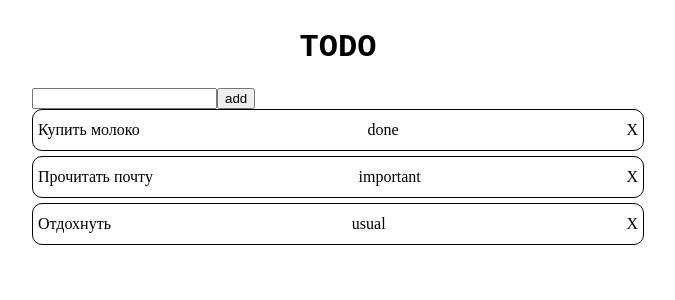
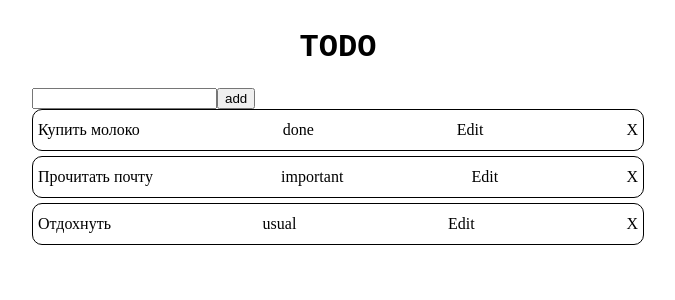
Before and after one commit to lemkas/LIGA_angular_todolist, an Angular app: page / in a window 1280 px wide. Shown: the top 300 px of the page, without its empty margins (302-977 px from the left). Built offline with nearby package versions, Linux system fonts and the light colour scheme.

Commit message:
edit method is working now!!!

```diff
--- a/src/app/components/todo-list-item/todo-list-item.component.html
+++ b/src/app/components/todo-list-item/todo-list-item.component.html
@@ -1,5 +1,10 @@
 <div class="todo-list-item">
   <p>{{ todo.text }}</p>
   <span>{{ todo.status }}</span>
+  <span (click)="showEditToggle()">Edit</span>
   <span (click)="deleteTodoHandler.emit(todo.id)">X</span>
 </div>
+<div class="edit-todo" *ngIf="showEdit">
+  <input type="text" [(ngModel)]="text" />
+  <button (click)="editTodo(todo.id, this.text, todo.status)">confirm</button>
+</div>
--- a/src/app/components/todo-list-item/todo-list-item.component.ts
+++ b/src/app/components/todo-list-item/todo-list-item.component.ts
@@ -1,5 +1,5 @@
 import { Component, EventEmitter, Input, OnInit, Output } from '@angular/core';
-import { ITodoRecord } from 'src/app/models/todo-item';
+import { ITodoRecord, STATUS_TODO } from 'src/app/models/todo-item';
 import { CrudTodoService } from 'src/app/services/crud-todo.service';
 
 @Component({
@@ -10,7 +10,22 @@ import { CrudTodoService } from 'src/app/services/crud-todo.service';
 export class TodoListItemComponent implements OnInit {
   @Input() todo!: ITodoRecord;
   @Output() deleteTodoHandler = new EventEmitter();
+  @Output() editTodoHandler = new EventEmitter();
+  showEdit: boolean = false;
+  text!: string;
   constructor() {}
+  showEditToggle() {
+    this.showEdit = !this.showEdit;
+  }
+
+  editTodo(id: string, text: string, status: STATUS_TODO) {
+    const editedTodo: ITodoRecord = {
+      id,
+      text,
+      status,
+    };
+    this.editTodoHandler.emit(editedTodo);
+  }
 
   ngOnInit(): void {}
 }
--- a/src/app/components/todo-list/todo-list.component.html
+++ b/src/app/components/todo-list/todo-list.component.html
@@ -4,4 +4,5 @@
   *ngFor="let todo of todos"
   [todo]="todo"
   (deleteTodoHandler)="deleteTodo($event)"
+  (editTodoHandler)="editTodo($event)"
 ></app-todo-list-item>
--- a/src/app/components/todo-list/todo-list.component.ts
+++ b/src/app/components/todo-list/todo-list.component.ts
@@ -13,24 +13,16 @@ export class TodoListComponent implements OnInit {
   status!: STATUS_TODO;
   constructor(public crudTodoService: CrudTodoService) {}
 
-  ngOnChanges() {}
-
   ngOnInit(): void {}
 
   deleteTodo(id: string) {
     this.crudTodoService.delete(id);
     this.todos = this.crudTodoService.getAll();
   }
-
-  editTodo(id: string, text: string, status: STATUS_TODO) {
-    const editedTodo: ITodoRecord = {
-      id,
-      text,
-      status,
-    };
-
-    this.crudTodoService.edit(editedTodo);
-    this.text = '';
+  editTodo(editedTodo: ITodoRecord) {
+    setTimeout(() => {
+      this.crudTodoService.edit(editedTodo);
+    }, 200);
   }
 
   createTodo(text: string) {
--- a/src/app/services/crud-todo.service.ts
+++ b/src/app/services/crud-todo.service.ts
@@ -33,7 +33,6 @@ export class CrudTodoService {
 
   delete(id: string) {
     this._todos = this._todos.filter((todo) => !(todo.id == id));
-    console.log('delete', id, this._todos);
   }
 
   edit(editedTodo: ITodoRecord) {
@@ -41,6 +40,5 @@ export class CrudTodoService {
       (todo) => todo.id === editedTodo.id
     );
     this._todos[oldTodoIndex] = editedTodo;
-    console.log(this._todos);
   }
 }
```
